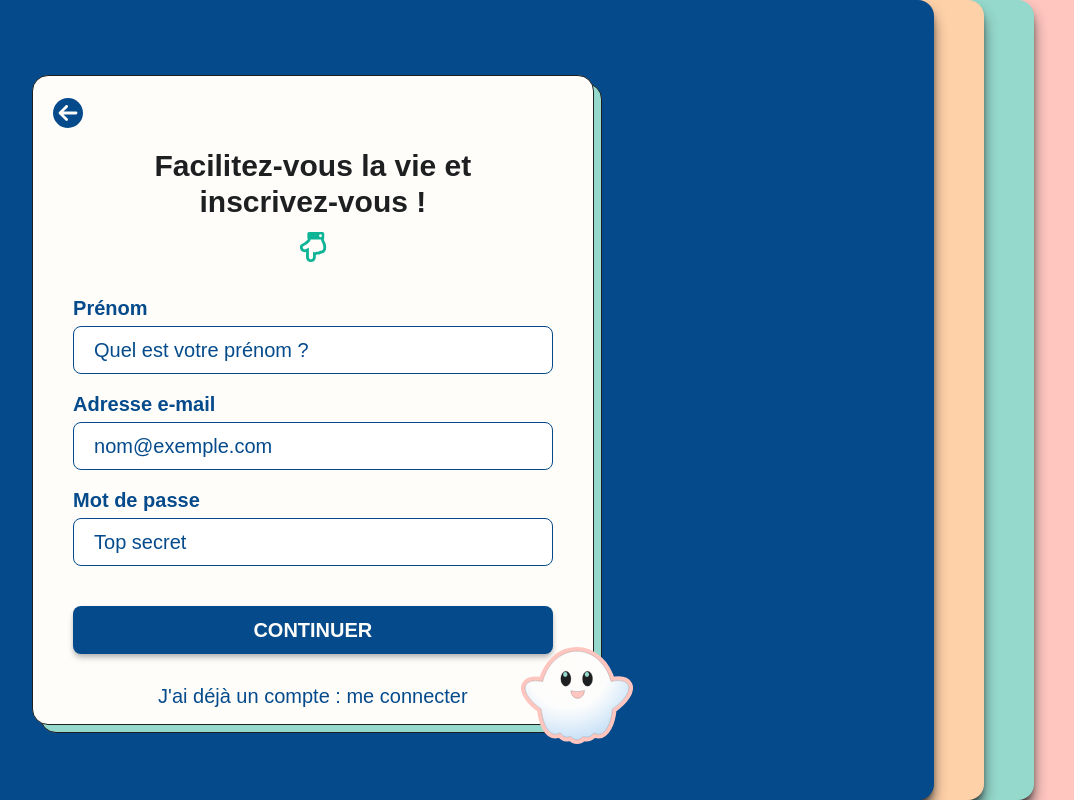
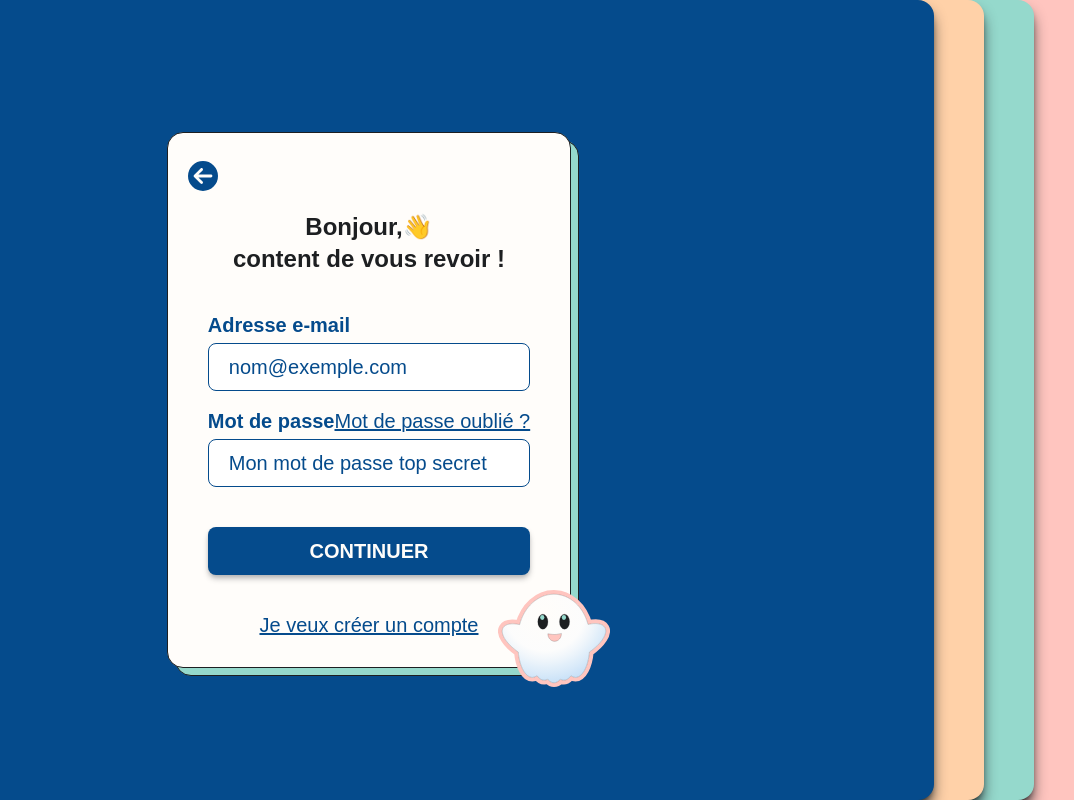
Before and after one commit to SihemN/P3-HOPHOPHOP, a React (Vite) app in the folder frontend/: page /login in a window 1280 px wide. Shown: the whole page, without its empty margins (196-1270 px from the left). Built offline with nearby package versions, Linux system fonts and the light colour scheme; a web font is replaced by a local one.

Commit message:
paf-61 login PC

```diff
--- /dev/null
+++ b/frontend/src/components/LogIn_page/LogInPcComp.jsx
@@ -0,0 +1,25 @@
+import React from "react";
+import LoginForm from "./LoginForm";
+import Logo from "../../assets/logo/ghost-pink.svg";
+
+function LoginPC() {
+  return (
+    <div className="flex justify-center ">
+      <div className="relative h-full font-Neue-Kabel">
+        {/* div bg */}
+        <div className="absolute top-[8px] left-[8px] bg-green-lighter w-full h-full max-h-[650px] rounded-2xl border-solid border border-dark" />
+        {/* div front */}
+        <div className="relative bg-cream rounded-2xl  p-5 w-full h-full max-h-[650px] border-solid border-[1px] border-dark-default">
+          <LoginForm />
+          <img
+            src={Logo}
+            alt="Logo fantôme Hop Hop Hop version fond rose"
+            className="w-28 my-7 block mx-auto absolute -bottom-12 -right-10"
+          />
+        </div>
+      </div>
+    </div>
+  );
+}
+
+export default LoginPC;
--- a/frontend/src/pages/Login.jsx
+++ b/frontend/src/pages/Login.jsx
@@ -1,6 +1,6 @@
-
-import SignupPC from "../components/LogIn_page/SignupPC";
-import SignupMobile from "../components/LogIn_page/SignupMobile";
+// import SignupPC from "../components/LogIn_page/SignupPC";
+// import SignupMobile from "../components/LogIn_page/SignupMobile";
+import LoginPC from "../components/LogIn_page/LogInPcComp";
 
 export default function Login() {
   return (
@@ -8,11 +8,12 @@ export default function Login() {
       <div className="bg-green-lighter h-screen w-custom rounded-r-2xl shadow-lg shadow-dark-default lg:block hidden">
         <div className="bg-orange-lighter h-screen w-custom rounded-r-2xl  shadow-lg shadow-dark-default">
           <div className="bg-blue-default h-screen w-custom rounded-r-2xl shadow-lg shadow-dark-default flex justify-center items-center py-10">
-            <SignupPC />
+            {/* <SignupPC /> */}
+            <LoginPC />
           </div>
         </div>
       </div>
-      <SignupMobile />
+      {/* <SignupMobile /> */}
     </div>
   );
 }
```
Also changed, not shown: frontend/src/components/LogIn_page/LoginForm.jsx (renamed from frontend/src/components/LoginForm.jsx).
